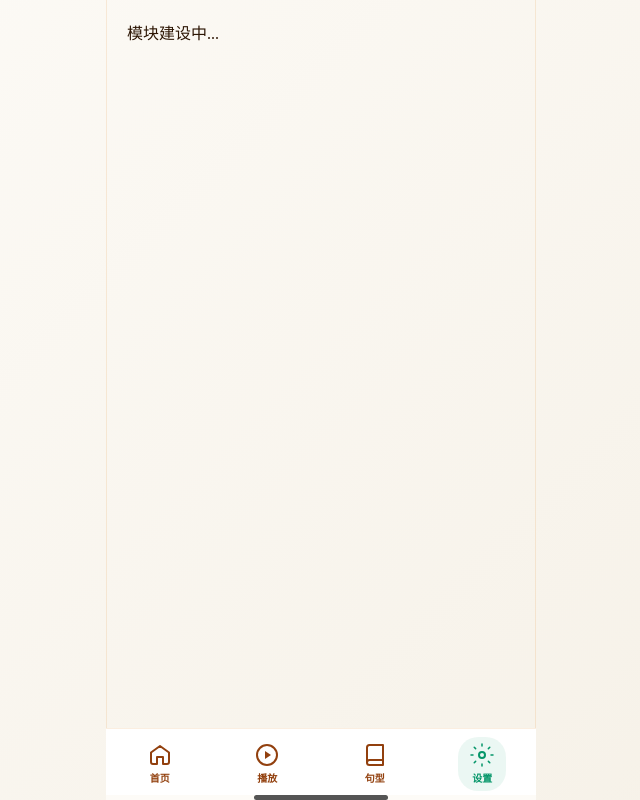
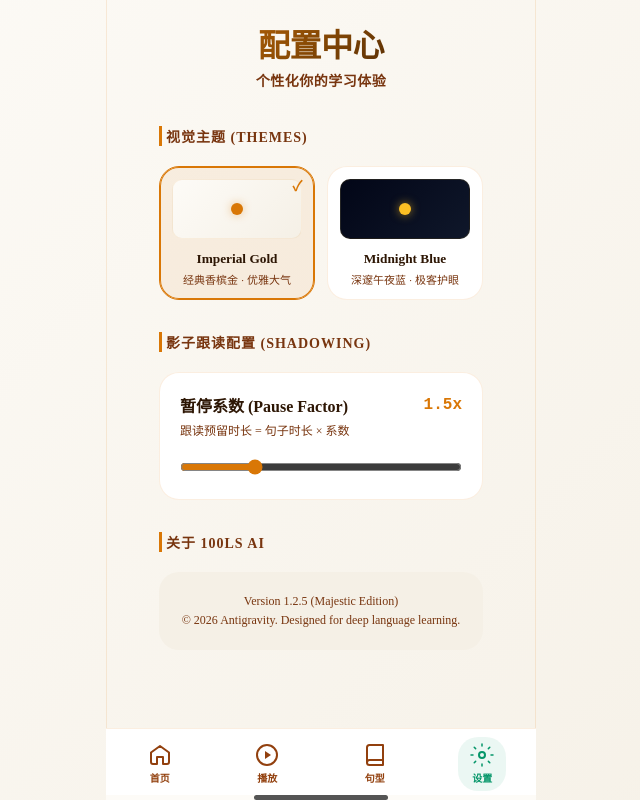
Before and after one commit to clickear/100ls, a React (Vite) app in the folder frontend/: page / in a window 1280 px wide. Both pictures are taken after a click on the button "设置". Shown: the whole page, without its empty margins (319-959 px from the left). Built offline with nearby package versions, Linux system fonts and the light colour scheme; no server answers.

Commit message:
feat: implement settings and theme

```diff
--- a/frontend/src/App.tsx
+++ b/frontend/src/App.tsx
@@ -1,8 +1,11 @@
 import { Route, Switch } from 'wouter';
 import PlayerPage from './pages/Player';
 import HomePage from './pages/Home';
+import { useSettings } from './hooks/useSettings';
 
 function App() {
+  useSettings(); // Initialize settings and apply theme
+
   return (
     <Switch>
       <Route path="/">
--- /dev/null
+++ b/frontend/src/components/Settings/index.tsx
@@ -0,0 +1,66 @@
+import React from 'react';
+import { useSettings } from '../../hooks/useSettings';
+import styles from './styles.module.css';
+
+export default function Settings() {
+  const { settings, setTheme, setShadowingPauseFactor } = useSettings();
+
+  return (
+    <div className={styles.container}>
+      <section className={styles.section}>
+        <h3 className={styles.sectionTitle}>视觉主题 (Themes)</h3>
+        <div className={styles.themeGrid}>
+          <button
+            className={`${styles.themeCard} ${settings.theme === 'imperial-gold' ? styles.active : ''}`}
+            onClick={() => setTheme('imperial-gold')}
+          >
+            <div className={styles.previewGold}>
+              <div className={styles.previewDot} />
+            </div>
+            <span className={styles.themeName}>Imperial Gold</span>
+            <span className={styles.themeDesc}>经典香槟金 · 优雅大气</span>
+          </button>
+
+          <button
+            className={`${styles.themeCard} ${settings.theme === 'midnight-blue' ? styles.active : ''}`}
+            onClick={() => setTheme('midnight-blue')}
+          >
+            <div className={styles.previewMidnight}>
+              <div className={styles.previewDot} />
+            </div>
+            <span className={styles.themeName}>Midnight Blue</span>
+            <span className={styles.themeDesc}>深邃午夜蓝 · 极客护眼</span>
+          </button>
+        </div>
+      </section>
+
+      <section className={styles.section}>
+        <h3 className={styles.sectionTitle}>影子跟读配置 (Shadowing)</h3>
+        <div className={styles.settingItem}>
+          <div className={styles.settingLabel}>
+            <span>暂停系数 (Pause Factor)</span>
+            <span className={styles.value}>{settings.shadowingPauseFactor}x</span>
+          </div>
+          <p className={styles.hint}>跟读预留时长 = 句子时长 × 系数</p>
+          <input
+            type="range"
+            min="1.0"
+            max="3.0"
+            step="0.1"
+            value={settings.shadowingPauseFactor}
+            onChange={(e) => setShadowingPauseFactor(parseFloat(e.target.value))}
+            className={styles.rangeInput}
+          />
+        </div>
+      </section>
+
+      <section className={styles.section}>
+        <h3 className={styles.sectionTitle}>关于 100LS AI</h3>
+        <div className={styles.aboutCard}>
+          <p>Version 1.2.5 (Majestic Edition)</p>
+          <p>© 2026 Antigravity. Designed for deep language learning.</p>
+        </div>
+      </section>
+    </div>
+  );
+}
--- /dev/null
+++ b/frontend/src/components/Settings/styles.module.css
@@ -0,0 +1,149 @@
+.container {
+  padding: var(--spacing-md);
+  animation: fadeIn 0.4s ease-out;
+}
+
+@keyframes fadeIn {
+  from { opacity: 0; transform: translateY(10px); }
+  to { opacity: 1; transform: translateY(0); }
+}
+
+.section {
+  margin-bottom: var(--spacing-2xl);
+}
+
+.sectionTitle {
+  font-size: 14px;
+  text-transform: uppercase;
+  letter-spacing: 1px;
+  color: var(--text-muted);
+  margin-bottom: var(--spacing-lg);
+  padding-left: var(--spacing-xs);
+  border-left: 3px solid var(--brand);
+}
+
+.themeGrid {
+  display: grid;
+  grid-template-columns: 1fr 1fr;
+  gap: var(--spacing-md);
+}
+
+.themeCard {
+  background: var(--bg-card);
+  border: 1px solid var(--border-light);
+  border-radius: var(--radius-lg);
+  padding: var(--spacing-md);
+  display: flex;
+  flex-direction: column;
+  align-items: center;
+  text-align: center;
+  transition: all 0.3s cubic-bezier(0.4, 0, 0.2, 1);
+  position: relative;
+  overflow: hidden;
+}
+
+.themeCard:hover {
+  transform: translateY(-4px);
+  border-color: var(--brand);
+  box-shadow: var(--shadow-majestic);
+}
+
+.themeCard.active {
+  border-color: var(--brand);
+  background: var(--brand-dim);
+  box-shadow: inset 0 0 0 1px var(--brand);
+}
+
+.themeCard.active::after {
+  content: "✓";
+  position: absolute;
+  top: 8px;
+  right: 12px;
+  color: var(--brand);
+  font-weight: bold;
+  font-size: 14px;
+}
+
+.previewGold, .previewMidnight {
+  width: 100%;
+  height: 60px;
+  border-radius: var(--radius-md);
+  margin-bottom: var(--spacing-md);
+  display: flex;
+  align-items: center;
+  justify-content: center;
+}
+
+.previewGold {
+  background: linear-gradient(135deg, #fdfbf7 0%, #f5f0e6 100%);
+  border: 1px solid rgba(217, 119, 6, 0.1);
+}
+
+.previewMidnight {
+  background: linear-gradient(135deg, #020617 0%, #0f172a 100%);
+  border: 1px solid rgba(251, 191, 36, 0.1);
+}
+
+.previewDot {
+  width: 12px;
+  height: 12px;
+  border-radius: 50%;
+}
+
+.previewGold .previewDot { background: #D97706; box-shadow: 0 0 10px rgba(217, 119, 6, 0.4); }
+.previewMidnight .previewDot { background: #fbbf24; box-shadow: 0 0 10px rgba(251, 191, 36, 0.6); }
+
+.themeName {
+  font-weight: 600;
+  color: var(--text-main);
+  margin-bottom: 4px;
+}
+
+.themeDesc {
+  font-size: 11px;
+  color: var(--text-muted);
+}
+
+.settingItem {
+  background: var(--bg-card);
+  padding: var(--spacing-lg);
+  border-radius: var(--radius-lg);
+  border: 1px solid var(--border-light);
+}
+
+.settingLabel {
+  display: flex;
+  justify-content: space-between;
+  align-items: center;
+  font-weight: 600;
+  margin-bottom: 4px;
+  color: var(--text-main);
+}
+
+.value {
+  color: var(--brand);
+  font-family: monospace;
+  font-size: 16px;
+}
+
+.hint {
+  font-size: 12px;
+  color: var(--text-muted);
+  margin-bottom: var(--spacing-lg);
+}
+
+.rangeInput {
+  width: 100%;
+  accent-color: var(--brand);
+  cursor: pointer;
+}
+
+.aboutCard {
+  background: var(--bg-alt);
+  padding: var(--spacing-lg);
+  border-radius: var(--radius-lg);
+  color: var(--text-muted);
+  font-size: 12px;
+  line-height: 1.6;
+  text-align: center;
+}
--- a/frontend/src/hooks/usePlayer.ts
+++ b/frontend/src/hooks/usePlayer.ts
@@ -1,6 +1,7 @@
 import { useRef, useState, useCallback, useEffect } from 'react';
 import type { PlayerData, PlayerState, PlaybackSpeed, SubtitleMode, TabId, Sentence } from '../types/player';
 import { updateSentenceStatus, updateVideoProgress, updatePatternMastery } from '../api/player';
+import { useSettings } from './useSettings';
 
 const SPEEDS: PlaybackSpeed[] = ['0.5x', '0.75x', '1.0x', '1.25x', '1.5x'];
 const SPEED_VALUES: Record<PlaybackSpeed, number> = {
@@ -36,6 +37,7 @@ export interface UsePlayerReturn {
 }
 
 export function usePlayer(data: PlayerData | null, onXpGain?: (amount: number) => void): UsePlayerReturn {
+  const { settings } = useSettings();
   const videoElRef = useRef<HTMLVideoElement | null>(null);
   const dataRef = useRef(data);
   dataRef.current = data;
@@ -246,7 +248,7 @@ export function usePlayer(data: PlayerData | null, onXpGain?: (amount: number) =
       if (!sentence) return;
 
       const sentenceDuration = sentence.endTime - sentence.startTime;
-      const pauseDuration = Math.max(2000, sentenceDuration * 1500); // 1.5x duration or min 2s
+      const pauseDuration = Math.max(1000, sentenceDuration * settings.shadowingPauseFactor * 1000);
 
       const timer = setTimeout(() => {
         const video = videoElRef.current;
--- /dev/null
+++ b/frontend/src/hooks/useSettings.ts
@@ -0,0 +1,53 @@
+import { useState, useEffect } from 'react';
+import type { Theme } from '../types/player';
+
+interface UserSettings {
+  theme: Theme;
+  shadowingPauseFactor: number;
+}
+
+const DEFAULT_SETTINGS: UserSettings = {
+  theme: 'imperial-gold',
+  shadowingPauseFactor: 1.5,
+};
+
+export function useSettings() {
+  const [settings, setSettings] = useState<UserSettings>(() => {
+    const saved = localStorage.getItem('100ls-settings');
+    if (saved) {
+      try {
+        return { ...DEFAULT_SETTINGS, ...JSON.parse(saved) };
+      } catch (e) {
+        return DEFAULT_SETTINGS;
+      }
+    }
+    return DEFAULT_SETTINGS;
+  });
+
+  useEffect(() => {
+    localStorage.setItem('100ls-settings', JSON.stringify(settings));
+
+    // Apply theme to document
+    document.documentElement.setAttribute('data-theme', settings.theme);
+
+    // Also update body background color meta tag for mobile browsers if needed
+    const metaThemeColor = document.querySelector('meta[name="theme-color"]');
+    if (metaThemeColor) {
+      metaThemeColor.setAttribute('content', settings.theme === 'midnight-blue' ? '#020617' : '#fdfbf7');
+    }
+  }, [settings]);
+
+  const setTheme = (theme: Theme) => {
+    setSettings(prev => ({ ...prev, theme }));
+  };
+
+  const setShadowingPauseFactor = (factor: number) => {
+    setSettings(prev => ({ ...prev, shadowingPauseFactor: factor }));
+  };
+
+  return {
+    settings,
+    setTheme,
+    setShadowingPauseFactor,
+  };
+}
--- a/frontend/src/pages/Home/index.tsx
+++ b/frontend/src/pages/Home/index.tsx
@@ -6,6 +6,7 @@ import VideoImport from '../../components/VideoImport';
 import styles from './styles.module.css';
 import TabBar from '../../components/TabBar';
 import PatternBook from '../../components/PatternBook';
+import Settings from '../../components/Settings';
 import type { TabId } from '../../types/player';
 
 export default function HomePage() {
@@ -57,6 +58,14 @@ export default function HomePage() {
               }}
             />
           </div>
+        ) : activeTab === 'settings' ? (
+          <div style={{ padding: '0 var(--spacing-lg)' }}>
+            <header className={styles.header}>
+              <h1 className={styles.title}>配置中心</h1>
+              <p className={styles.subtitle}>个性化你的学习体验</p>
+            </header>
+            <Settings />
+          </div>
         ) : activeTab === 'player' ? (
           <div className={styles.empty}>
             <div style={{ fontSize: '48px', marginBottom: '16px' }}>🎧</div>
--- a/frontend/src/types/player.ts
+++ b/frontend/src/types/player.ts
@@ -19,8 +19,10 @@ export type SubtitleMode =
   | 'bilingual'
   | 'none';
 
-/** Playback speed option */
 export type PlaybackSpeed = '0.5x' | '0.75x' | '1.0x' | '1.25x' | '1.5x';
+
+/** Visual theme options */
+export type Theme = 'imperial-gold' | 'midnight-blue';
 
 /** Stage info for the learning session */
 export interface StageInfo {
```
Also changed, not shown: frontend/src/styles/variables.css (+43 -5 lines).
